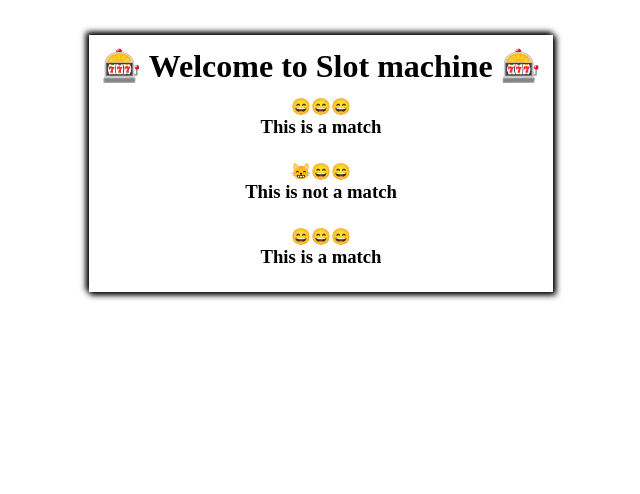
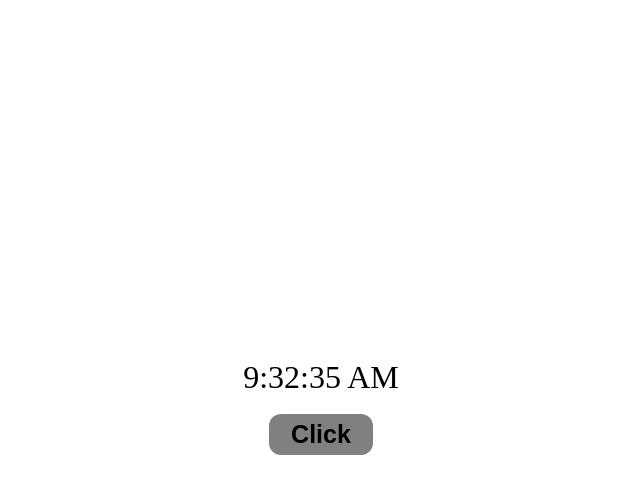
Before and after one commit to Abhishek-389/React-Test-App, a React (Create React App) app: page / in a window 1280 px wide. Shown: the top 494 px of the page, without its empty margins (319-959 px from the left). Built offline with nearby package versions, Linux system fonts and the light colour scheme.

Commit message:
Completed the clock challenge

```diff
--- a/src/App.css
+++ b/src/App.css
@@ -1,23 +1,23 @@
+#root {
+  display: grid;
+  place-items: center;
+  height: 100vh;
+  width: 100vw;
+}
 .container {
-  width: fit-content;
-  margin: 35px auto;
-  padding: 12px;
-  box-shadow: 2px 2px 6px 1px black, -2px -2px 6px 1px black;
-}
-.container__slot {
-  display: flex;
-  flex-direction: column;
-  justify-content: center;
-}
-.emojis {
-  display: flex;
-  justify-content: center;
-  align-items: center;
-}
-.slotContainer {
   display: flex;
   flex-direction: column;
   justify-content: center;
   align-items: center;
-  padding: 12px;
 }
+button {
+  outline-width: 0;
+  border: none;
+  background: grey;
+  border-radius: 12px;
+  cursor: pointer;
+  padding: 6px 22px;
+  font-size: 25px;
+  font-weight: 700;
+  margin: 2px 2px;
+}
--- a/src/App.js
+++ b/src/App.js
@@ -1,17 +1,16 @@
-import React from "react";
+import React, { useState } from "react";
 import "./App.css";
-import Slot from "./SlotMachine";
 function App() {
+  const [date, setDate] = useState(new Date().toLocaleTimeString());
+
+  const timeHandler = () => {
+    setDate(new Date().toLocaleTimeString());
+  };
+
   return (
     <div className="container">
-      <h1>
-        🎰 Welcome to <span>Slot machine 🎰</span>
-      </h1>
-      <div className="container__slot">
-        <Slot x="😄" y="😄" z="😄" />
-        <Slot x="😸" y="😄" z="😄" />
-        <Slot x="😄" y="😄" z="😄" />
-      </div>
+      <h1 style={{ fontWeight: "lighter", padding: "16px" }}>{date}</h1>
+      <button onClick={timeHandler}>Click</button>
     </div>
   );
 }
--- a/src/SlotMachine.js
+++ /dev/null
@@ -1,33 +0,0 @@
-import React from "react";
-
-function SlotMachine({ x, y, z }) {
-  if (x === y && y === z) {
-    return (
-      <div className="slotContainer">
-        <div className="emojis">
-          <span>
-            {x}
-            {y}
-            {z}
-          </span>
-        </div>
-        <h3>This is a match</h3>
-      </div>
-    );
-  } else {
-    return (
-      <div className="slotContainer">
-        <div className="emojis">
-          <span>
-            {x}
-            {y}
-            {z}
-          </span>
-        </div>
-        <h3>This is not a match</h3>
-      </div>
-    );
-  }
-}
-
-export default SlotMachine;
```
